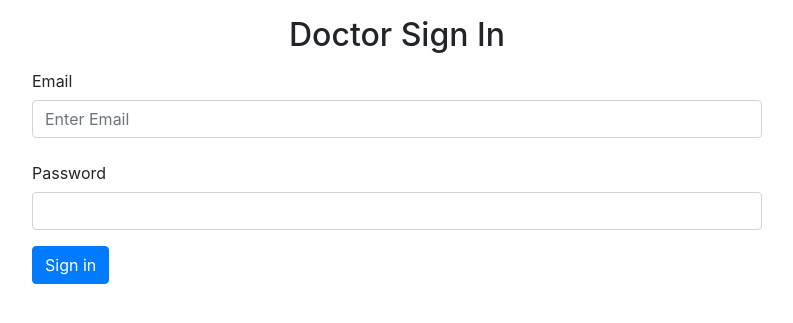
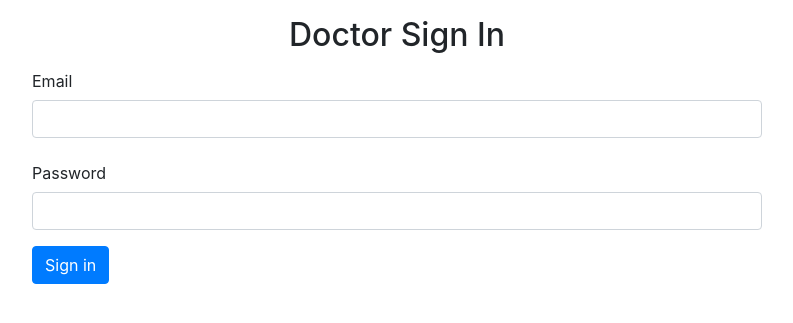
Before and after one commit to Hasanul-Bari/Doctors-corner, a PHP site: page /signinDoctor.php in a window 1280 px wide. Shown: the part 74-397 px from the top of the page, without its empty margins (243-1036 px from the left). Run offline with PHP 8.4, Linux system fonts and the light colour scheme.

Commit message:
Update signinDoctor.php

```diff
--- a/signinDoctor.php
+++ b/signinDoctor.php
@@ -142,7 +142,7 @@
 
             <div class="form-group">
                 <label for="email-input" class="col-form-label">Email</label>
-                  <input class="form-control" type="email" name="email"  id="email-input" placeholder="Enter Email" required>
+                  <input class="form-control" type="email" name="email"  id="email-input" required>
             </div>
 
             <div class="form-group">
```
